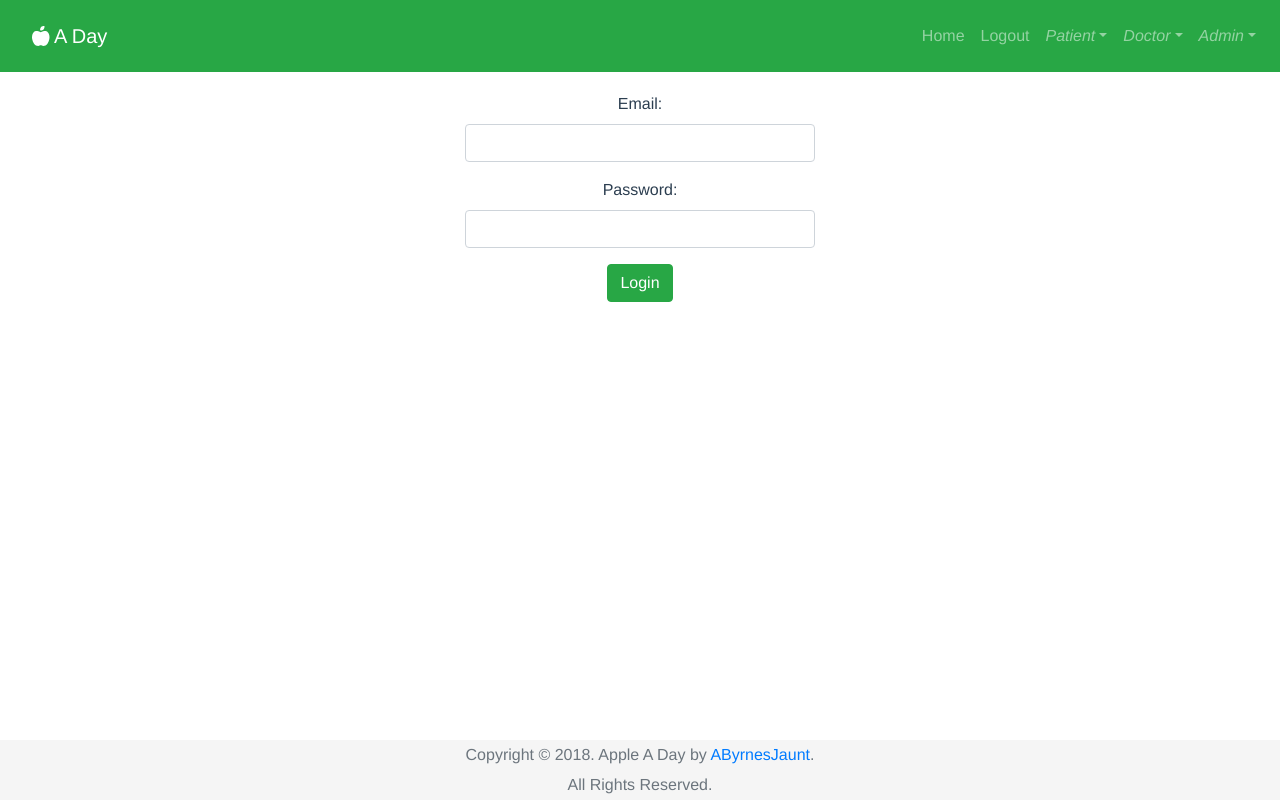
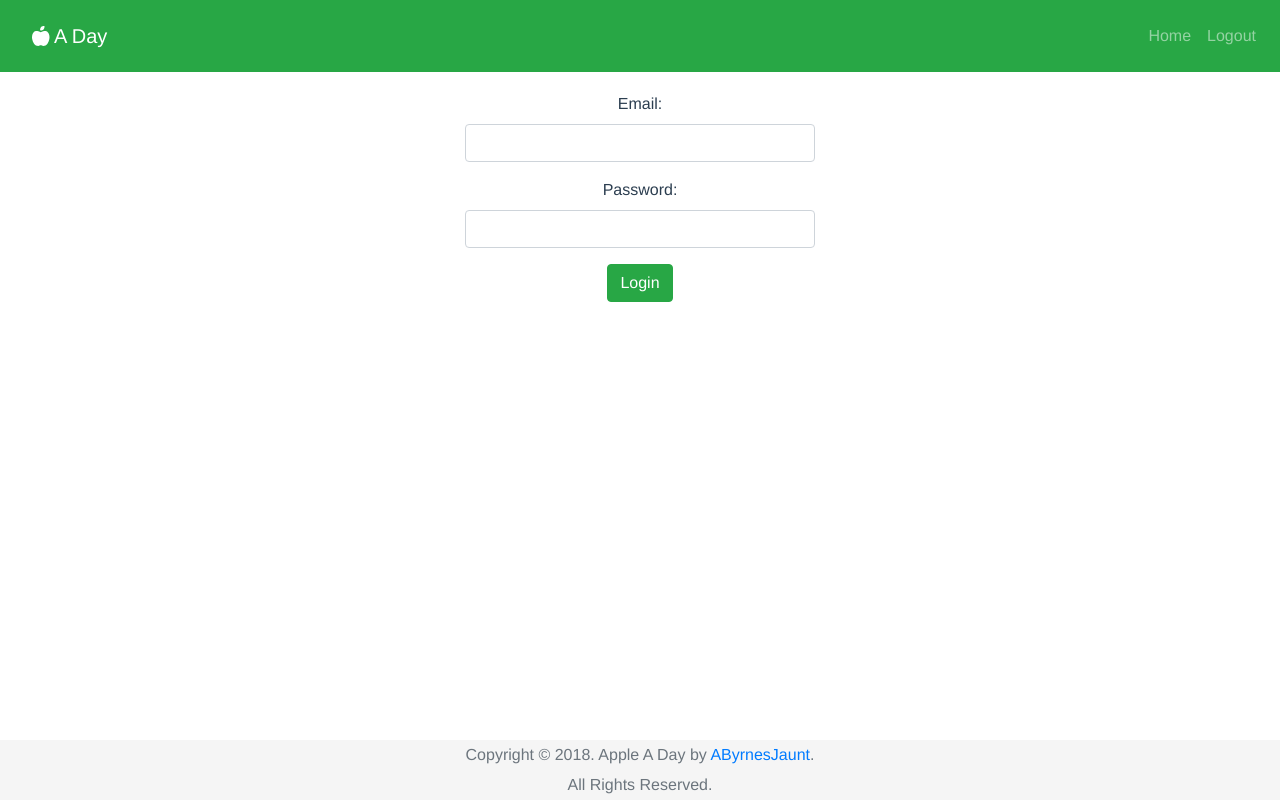
Before and after one commit to byrne-saw/apple-a-day, a Vue app: page /#/ in a window 1280 px wide. Built offline with nearby package versions, Linux system fonts and the light colour scheme.

Commit message:
working on the dynamic nav bar

```diff
--- a/src/App.vue
+++ b/src/App.vue
@@ -21,26 +21,27 @@
           <b-navbar-nav class="ml-auto">
             <b-nav-item href="#/">Home</b-nav-item>
             <b-nav-item href="#/Logout">Logout</b-nav-item>
-            <b-nav-item-dropdown right>
+            <b-nav-item-dropdown v-if="patient" right>
               <!-- Using button-content slot -->
               <template slot="button-content">
                 <em>Patient</em>
               </template>
               <b-dropdown-item href="#/Logout">Logout</b-dropdown-item>
             </b-nav-item-dropdown>
-            <b-nav-item-dropdown right>
+            <b-nav-item-dropdown v-if="doctor" right>
               <!-- Using button-content slot -->
               <template slot="button-content">
                 <em>Doctor</em>
               </template>
               <b-dropdown-item href="#/Logout">Logout</b-dropdown-item>
             </b-nav-item-dropdown>
-            <b-nav-item-dropdown right>
+            <b-nav-item-dropdown v-if="admin" right>
               <!-- Using button-content slot -->
               <template slot="button-content">
                 <em>Admin</em>
               </template>
               <b-dropdown-item href="#/Logout">Logout</b-dropdown-item>
+
             </b-nav-item-dropdown>
 
           </b-navbar-nav>
@@ -91,3 +92,34 @@
     background-color: #f5f5f5;
 }
 </style>
+
+<script>
+
+export default {
+  data: function() {
+    return {
+      admin: false,
+      doctor: false,
+      patient: false
+    };
+  },
+  created: function() {
+    this.navCheck();
+  },
+  updated: function() {
+    this.navCheck();
+  },
+  methods: {
+    navCheck: function() {
+      if (localStorage.role === 'doctor') {
+        this.doctor = true;
+      } else if (localStorage.role === 'admin') {
+        this.admin = true;
+      } else if (localStorage.role === 'patient') {
+        this.patient = true;
+      }
+    }
+  },
+  computed: {}
+};
+</script>
--- a/src/views/Logout.vue
+++ b/src/views/Logout.vue
@@ -14,7 +14,6 @@ export default {
     localStorage.removeItem("userId");
     localStorage.removeItem("firstName");
     localStorage.removeItem("lastName");
-
     this.$router.push("/");
   }
 };
```
